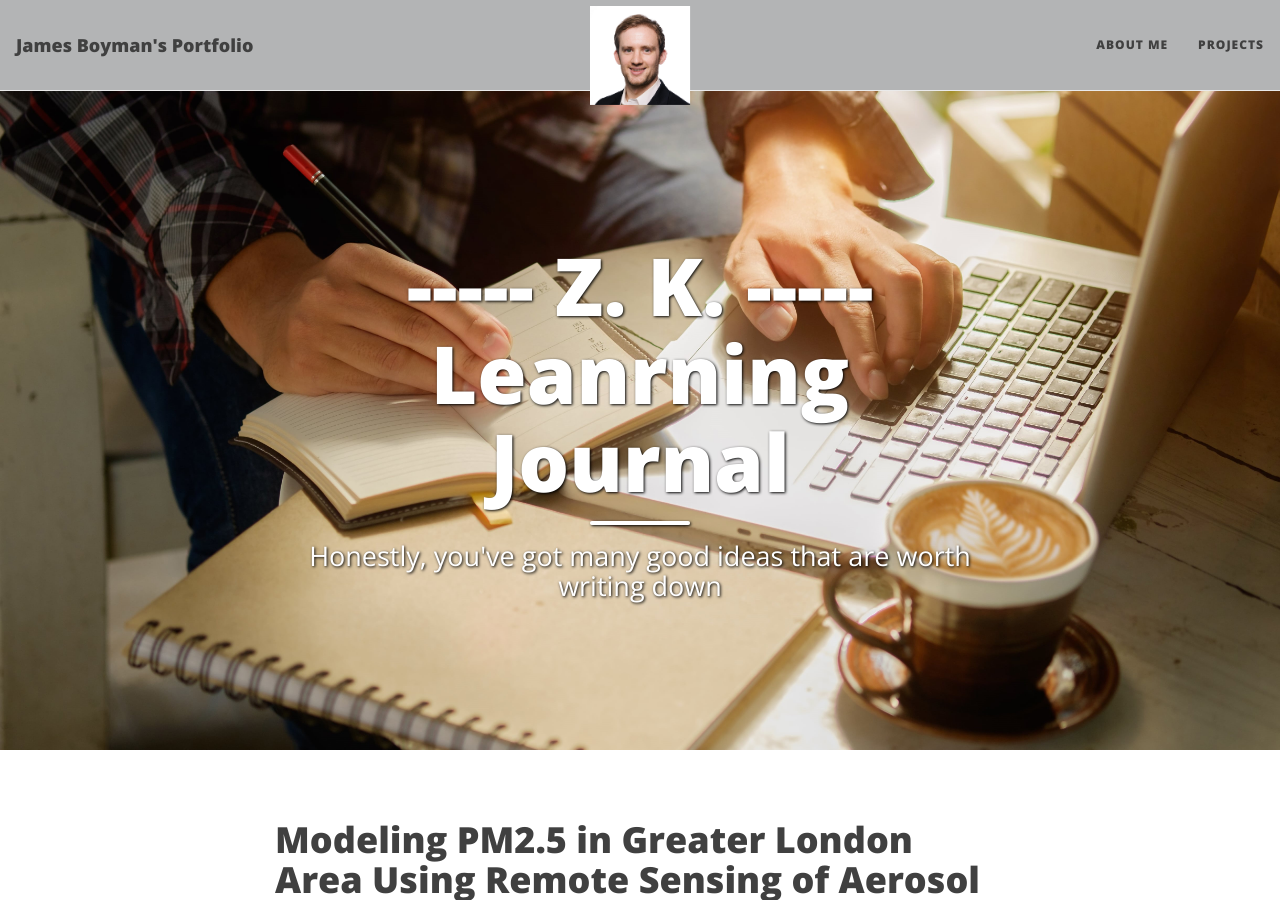
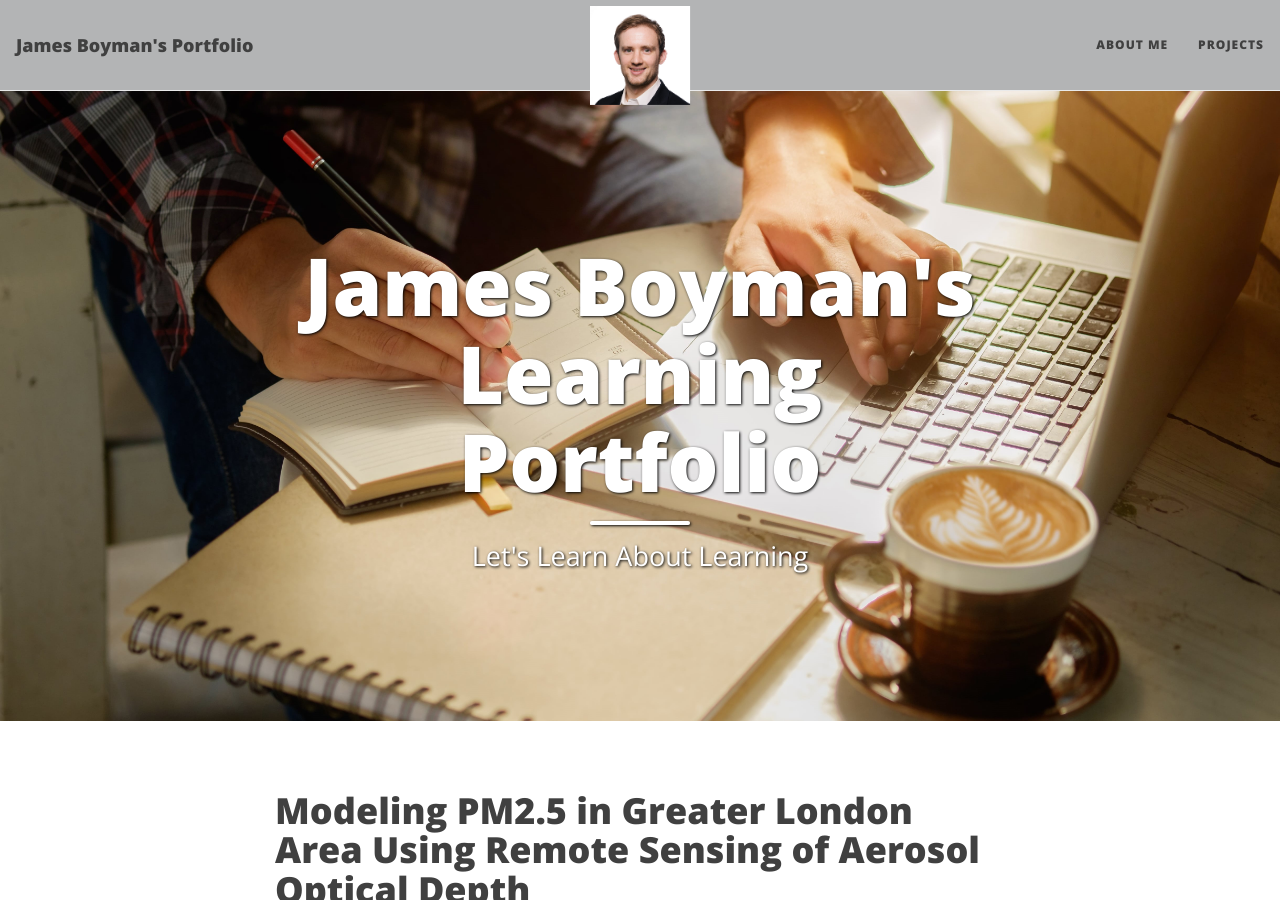
Before and after one commit to jamesboyman2/jamesboyman2.github.io, a Jekyll site: the page built from index.html, in a window 1280 px wide and 900 px high. Built offline with Jekyll 4.4.1, drawn with Linux system fonts in a browser that asks for light colours; nearby versions of some CDN libraries; the list of posts is cut into pages by our own code.

Commit message:
Update index.html

```diff
--- a/index.html
+++ b/index.html
@@ -1,6 +1,6 @@
 ---
 layout: home
-title:   ----- Z. K. -----  Leanrning Journal
-subtitle: Honestly, you've got many good ideas that are worth writing down
+title:   James Boyman's Learning Portfolio
+subtitle: Let's Learn About Learning
 cover-img: /assets/img/header.jpg
 ---
```
